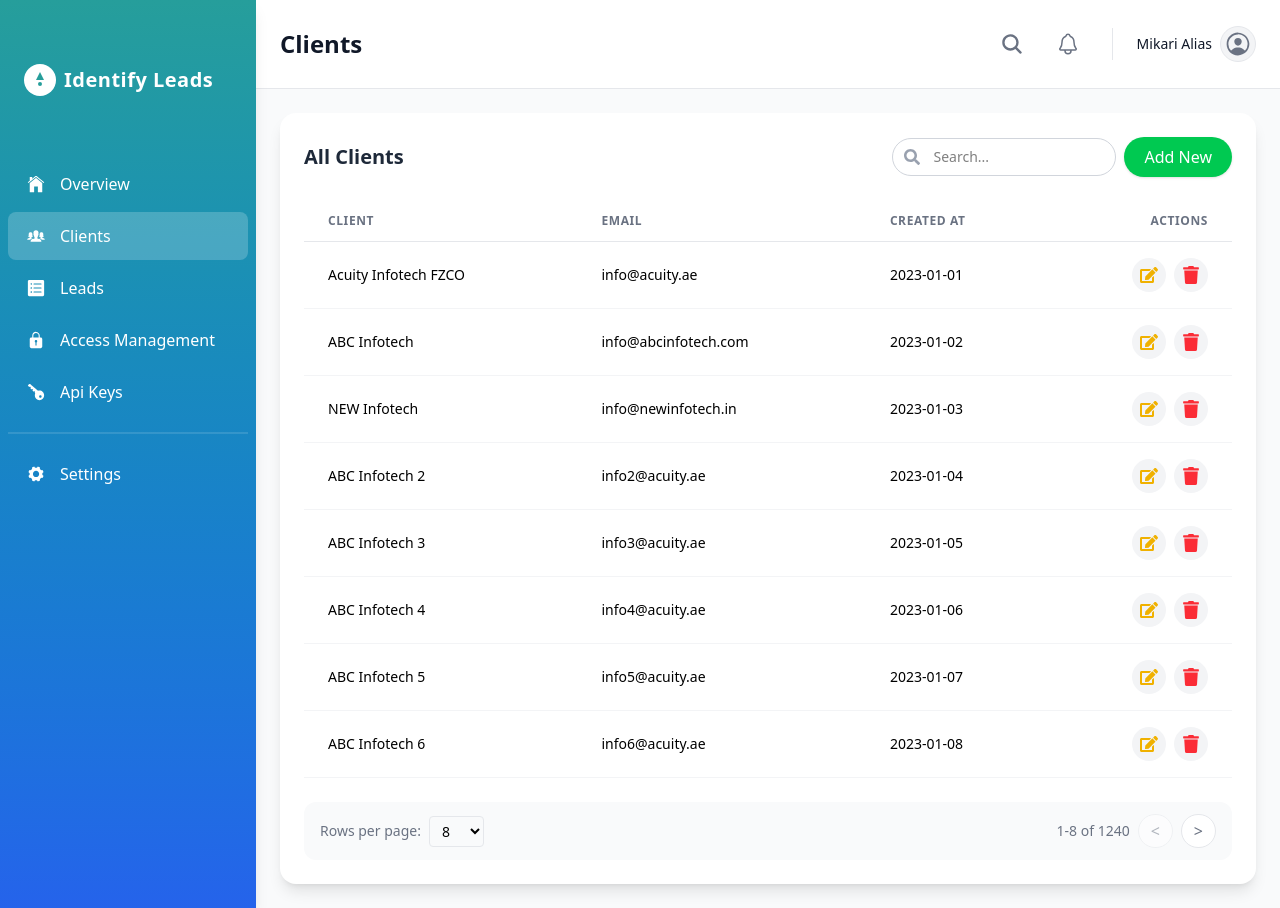
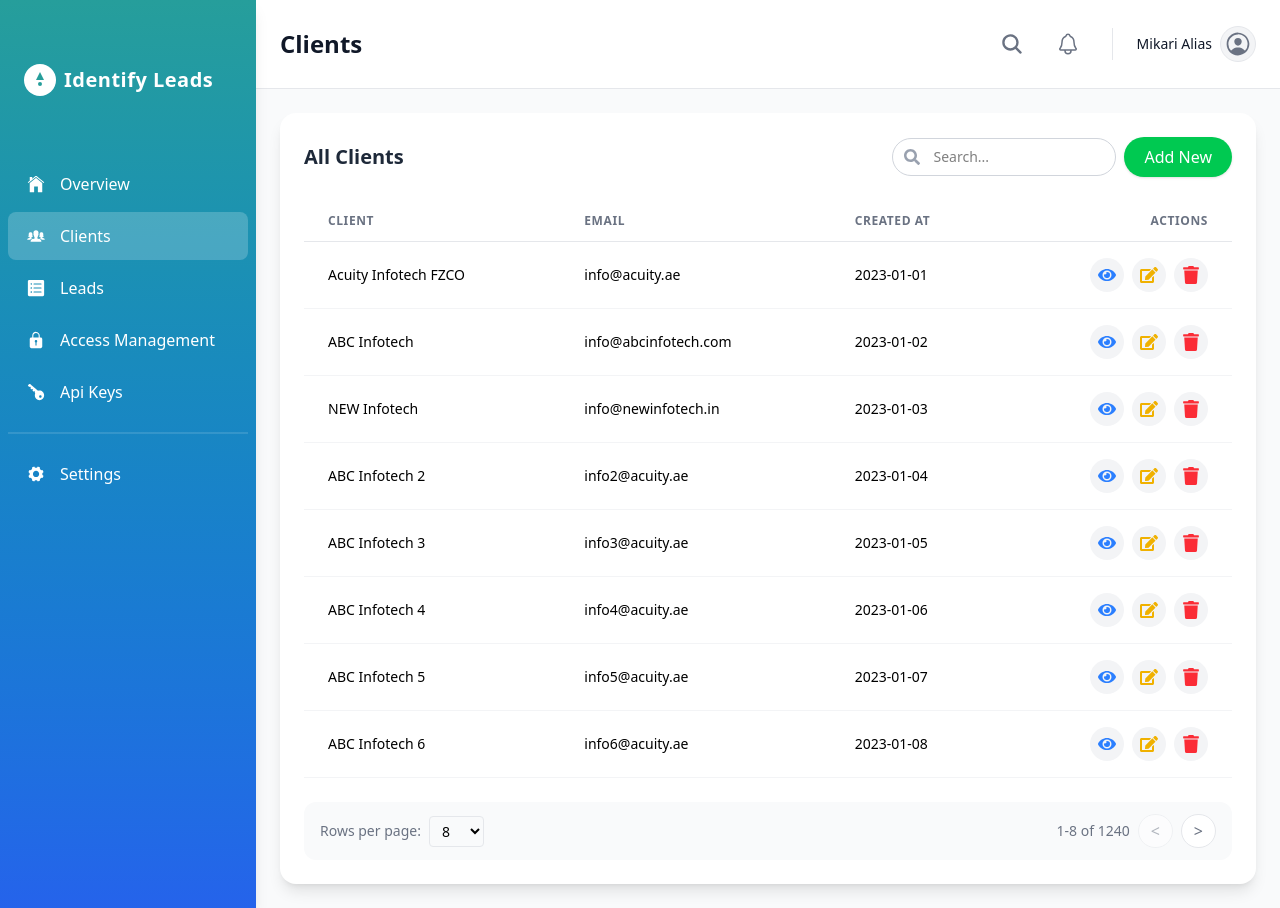
Before and after one commit to maker-dev/Leadro, a Next.js app in the folder client/: page /admin/clients in a window 1280 px wide. Built offline with nearby package versions, Linux system fonts and the light colour scheme.

Commit message:
ADD dynamicRoute

```diff
--- a/client/app/admin/clients/page.tsx
+++ b/client/app/admin/clients/page.tsx
@@ -1,8 +1,6 @@
 "use client";
-import Header from "@/components/layout/Header";
-import SideBar from "@/components/layout/SideBar";
 import { useEffect, useState } from "react";
-import { FaEdit, FaTrash, FaSearch } from "react-icons/fa";
+import { FaEdit, FaTrash, FaSearch, FaEye } from "react-icons/fa";
 import BaseTable, { BaseTableColumn } from "@/components/ui/tables/BaseTable";
 import FormModal, { FieldConfig } from "@/components/modals/FormModal";
 import AddFormSchema from "./schemas/AddClientSchema";
@@ -11,6 +9,7 @@ import EditFormSchema from "./schemas/EditClientSchema";
 import EditFormValues from "./types/EditClientType";
 import ConfirmDeleteModal from "@/components/modals/ConfirmDeleteModal";
 import { usePageContext } from "@/context/PageTitleContext";
+import Link from "next/link";
 
 const clientFields: FieldConfig[] = [
   {
@@ -265,6 +264,19 @@ function ClientsPage() {
             if (colKey === "actions") {
               return (
                 <div className="flex justify-end gap-2">
+                  <Link href={`/admin/clients/view/${row.id}`} passHref>
+                    <button
+                      tabIndex={0}
+                      aria-label={`View lead ${row.email}`}
+                      title="View"
+                      className="group p-2 rounded-full bg-gray-100 hover:bg-blue-100 focus:outline-none focus:ring-2 focus:ring-blue-400 transition"
+                    >
+                      <FaEye
+                        className="text-blue-500 group-hover:text-blue-600"
+                        size={18}
+                      />
+                    </button>
+                  </Link>
                   <button
                     onClick={() => handleEdit(row.id)}
                     tabIndex={0}
--- /dev/null
+++ b/client/app/admin/clients/view/[id]/page.tsx
@@ -0,0 +1,24 @@
+"use client";
+
+import { usePageContext } from "@/context/PageTitleContext";
+import { useEffect } from "react";
+import { useParams } from "next/navigation";
+
+function ViewClientPage() {
+  const { setLabel, setTitle } = usePageContext();
+  const { id } = useParams(); // get dynamic route param
+
+  useEffect(() => {
+    setLabel("Clients");
+    setTitle("View Client");
+  }, [setLabel, setTitle]);
+
+  return (
+    <div>
+      <h1>Client ID: {id}</h1>
+      <p>Client details will be displayed here.</p>
+    </div>
+  );
+}
+
+export default ViewClientPage;
--- a/client/app/client/leads/update/[id]/page.tsx
+++ b/client/app/client/leads/update/[id]/page.tsx
@@ -2,15 +2,30 @@
 import { usePageContext } from "@/context/PageTitleContext";
 import UpdateLeadForm from "./updateLeadForm";
 import { useEffect } from "react";
+import { useParams } from "next/navigation";
 
 const UpdateLeadPage = () => {
   const { setLabel, setTitle } = usePageContext();
+  const params = useParams();
 
   useEffect(() => {
     setLabel("Leads");
     setTitle("Update Lead");
   }, [setLabel, setTitle]);
-  return <UpdateLeadForm />;
+
+  // Extract leadId safely from params
+  const leadId =
+    typeof params.id === "string"
+      ? params.id
+      : Array.isArray(params.id)
+      ? params.id[0]
+      : undefined;
+
+  if (!leadId) {
+    return <div>Lead ID is missing or invalid.</div>;
+  }
+
+  return <UpdateLeadForm leadId={leadId} />;
 };
 
 export default UpdateLeadPage;
--- a/client/app/client/leads/update/[id]/updateLeadForm.tsx
+++ b/client/app/client/leads/update/[id]/updateLeadForm.tsx
@@ -96,13 +96,14 @@ const fakeLeads = [
   },
 ];
 
-const UpdateLeadForm = () => {
+type UpdateLeadFormType = {
+  leadId: string;
+};
+
+const UpdateLeadForm = ({ leadId }: UpdateLeadFormType) => {
   const router = useRouter();
-  const pathname = usePathname(); // e.g., /leads/update/123
-  const segments = pathname.split("/");
-  const lastParam = segments[segments.length - 1];
   // Find the lead by id (convert id to number for comparison)
-  const lead = fakeLeads.find((l) => l.id === Number(lastParam));
+  const lead = fakeLeads.find((l) => l.id === Number(leadId));
 
   // Map extraFields to customFields array if present
   const customFields = lead?.extraFields
--- a/client/app/client/leads/view/[id]/page.tsx
+++ b/client/app/client/leads/view/[id]/page.tsx
@@ -1,5 +1,5 @@
 "use client";
-import { usePathname } from "next/navigation";
+import { useParams } from "next/navigation";
 import LeadDetails from "@/components/ui/cards/LeadDetails";
 import { useEffect } from "react";
 import { usePageContext } from "@/context/PageTitleContext";
@@ -83,18 +83,16 @@ const fakeLeads = [
   },
 ];
 
-const CreateLeadPage = () => {
+const ViewLeadPage = () => {
   const { setLabel, setTitle } = usePageContext();
-
   useEffect(() => {
     setLabel("Leads");
     setTitle("View Lead");
   }, [setLabel, setTitle]);
-  const pathname = usePathname(); // e.g., /leads/update/123
-  const segments = pathname.split("/");
-  const lastParam = segments[segments.length - 1];
 
-  const lead = fakeLeads.find((l) => l.id === lastParam);
+  const { id } = useParams(); // get lead id from dynamic route
+
+  const lead = fakeLeads.find((l) => l.id === id);
 
   // Helper to ensure status is a valid enum value
   const validStatuses = ["new", "contacted", "converted", "lost"] as const;
@@ -127,4 +125,4 @@ const CreateLeadPage = () => {
   );
 };
 
-export default CreateLeadPage;
+export default ViewLeadPage;
```
